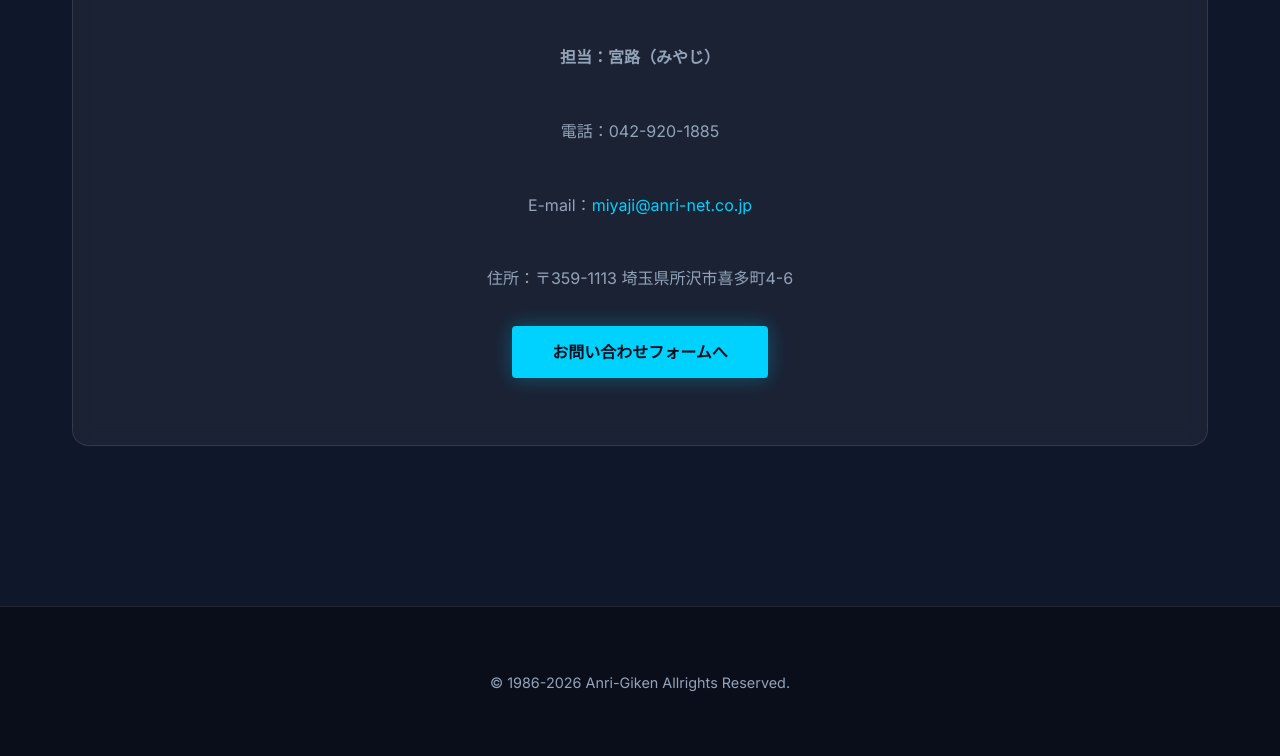
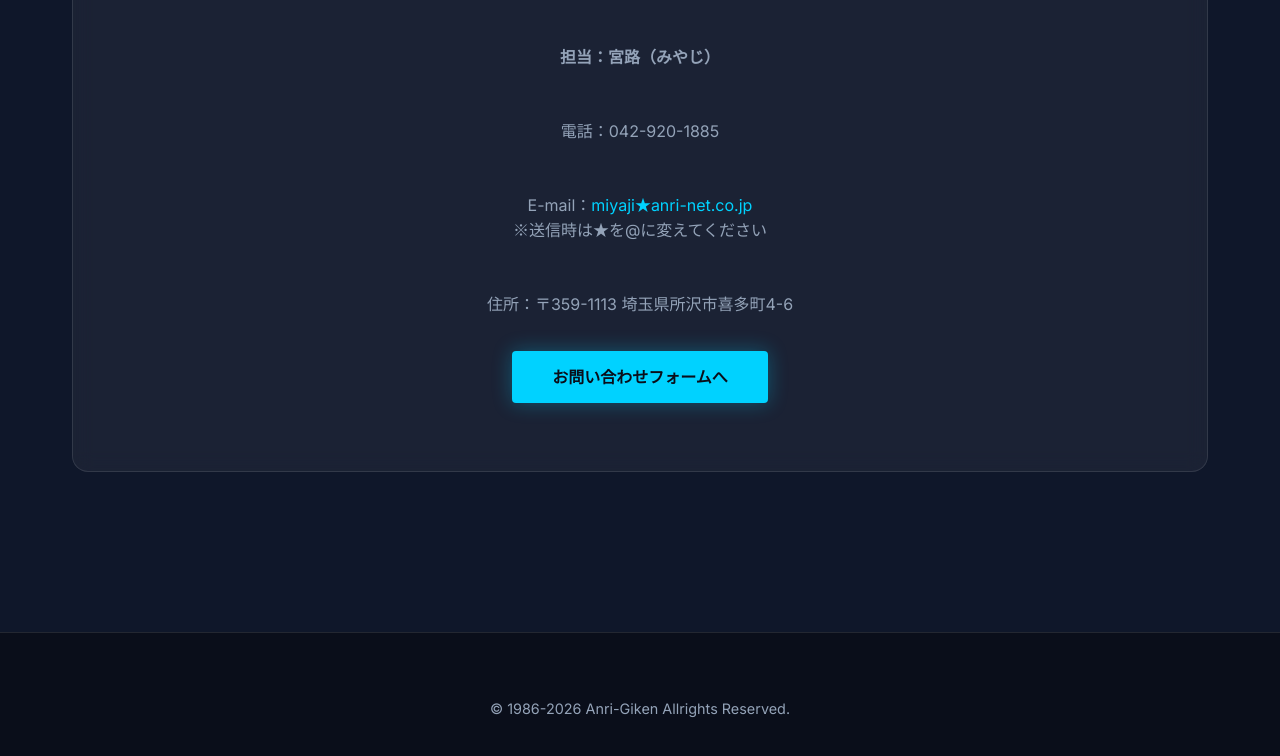
Before and after one commit to f430cptrkg-maker/TestHomepage_a, a website built with Vite: page recruit.html in a window 1280 px wide. Shown: the part 3390-4146 px from the top of the page. Built offline with nearby package versions, Linux system fonts and the light colour scheme.

Commit message:
Add files via upload

```diff
--- a/recruit.html
+++ b/recruit.html
@@ -217,7 +217,7 @@
                     <div class="contact-details">
                         <p><strong>担当：宮路（みやじ）</strong></p>
                         <p>電話：042-920-1885</p>
-                        <p>E-mail：<a href="mailto:miyaji@anri-net.co.jp" style="color: var(--primary);">miyaji@anri-net.co.jp</a></p>
+                        <p>E-mail：<a href="mailto:miyaji@anri-net.co.jp" style="color: var(--primary);">miyaji★anri-net.co.jp</a><br>※送信時は★を@に変えてください</p>
                         <p>住所：〒359-1113 埼玉県所沢市喜多町4-6</p>
                     </div>
 
```
